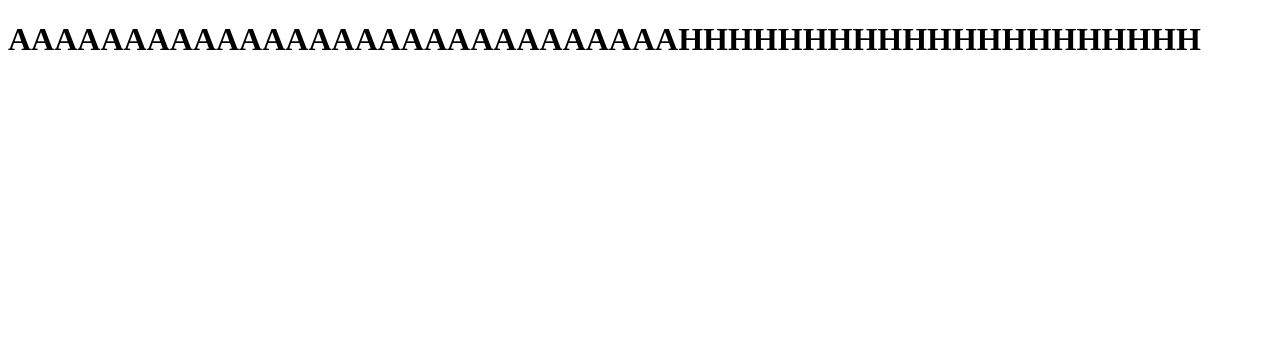
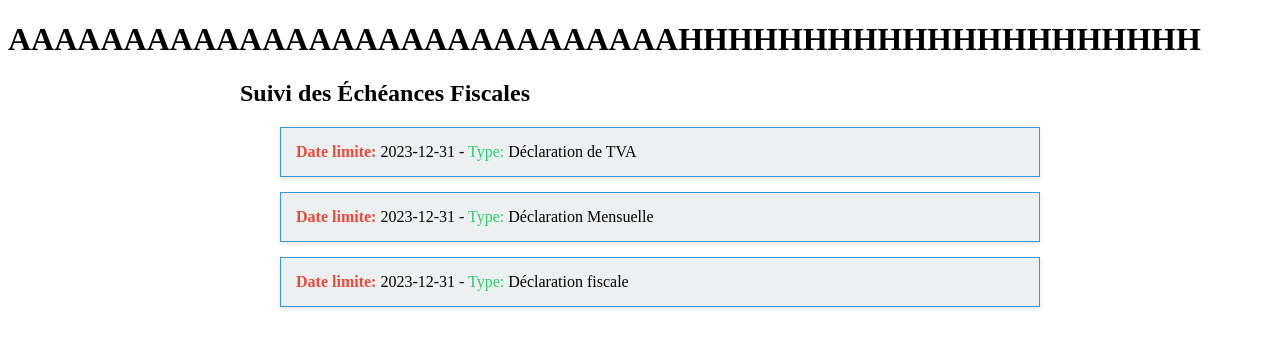
Before and after one commit to AdnenKhiari/Cabinet-Virtuel-Comptable, an Angular app: page / in a window 1280 px wide. Shown: the top 348 px of the page. Built offline with nearby package versions, Linux system fonts and the light colour scheme.

Commit message:
Add component suivi-echeance-fiscales

```diff
--- a/src/app/app.component.html
+++ b/src/app/app.component.html
@@ -1 +1,2 @@
 <h1>{{ title }}</h1>
+<app-suivi-echeances-fiscales></app-suivi-echeances-fiscales>
--- a/src/app/app.module.ts
+++ b/src/app/app.module.ts
@@ -3,9 +3,10 @@ import { BrowserModule } from '@angular/platform-browser'
 
 import { AppRoutingModule } from './app-routing.module'
 import { AppComponent } from './app.component'
+import { SuiviEcheancesFiscalesComponent } from './suivi-echeances-fiscales/suivi-echeances-fiscales.component'
 
 @NgModule({
-  declarations: [AppComponent],
+  declarations: [AppComponent, SuiviEcheancesFiscalesComponent],
   imports: [BrowserModule, AppRoutingModule],
   providers: [],
   bootstrap: [AppComponent]
--- /dev/null
+++ b/src/app/suivi-echeances-fiscales/suivi-echeances-fiscales.component.css
@@ -0,0 +1,38 @@
+.suivi-echeances-container {
+  max-width: 800px;
+  margin: 0 auto;
+}
+
+.component-title {
+  font-size: 24px;
+  font-weight: bold;
+  color: #3498db;
+  margin-bottom: 20px;
+}
+
+ul {
+  list-style-type: none;
+}
+
+.echeance-item {
+  border: 1px solid #3498db;
+  padding: 15px;
+  margin-bottom: 15px;
+  background-color: #ecf0f1;
+  box-shadow: 0 2px 4px rgba(0, 0, 0, 0.1);
+  transition: background-color 0.3s ease;
+}
+
+.echeance-item:hover {
+  background-color: #3498db;
+  color: #fff;
+}
+
+.date {
+  font-weight: bold;
+  color: #e74c3c;
+}
+
+.type {
+  color: #2ecc71;
+}
--- /dev/null
+++ b/src/app/suivi-echeances-fiscales/suivi-echeances-fiscales.component.html
@@ -0,0 +1,11 @@
+<div class="suivi-echeances-container">
+  <h2>Suivi des Échéances Fiscales</h2>
+  <ul>
+    <li *ngFor="let echeance of echeances" class="echeance-item">
+      <span class="date">Date limite:</span>
+      {{ echeance.date }} -
+      <span class="type">Type:</span>
+      {{ echeance.type }}
+    </li>
+  </ul>
+</div>
--- /dev/null
+++ b/src/app/suivi-echeances-fiscales/suivi-echeances-fiscales.component.ts
@@ -0,0 +1,21 @@
+import { Component, OnInit } from '@angular/core'
+
+@Component({
+  selector: 'app-suivi-echeances-fiscales',
+  templateUrl: './suivi-echeances-fiscales.component.html',
+  styleUrls: ['./suivi-echeances-fiscales.component.css']
+})
+export class SuiviEcheancesFiscalesComponent implements OnInit {
+  echeances!: any[]
+
+  constructor() {}
+
+  ngOnInit(): void {
+    // Initialisez les données ici (ex. appel à un service)
+    this.echeances = [
+      { date: '2023-12-31', type: 'Déclaration de TVA' },
+      { date: '2023-12-31', type: 'Déclaration Mensuelle' },
+      { date: '2023-12-31', type: 'Déclaration fiscale' }
+    ]
+  }
+}
```
Also changed, not shown: 2 other files (tests, documents, lock files or other folders).
